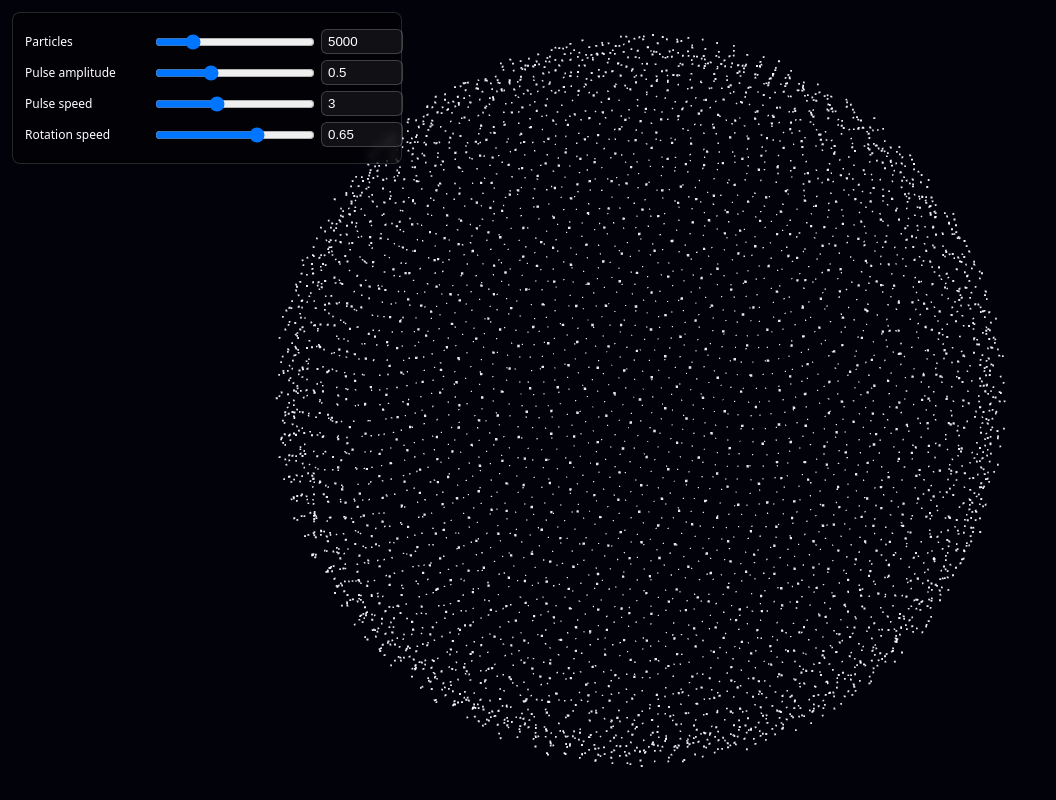
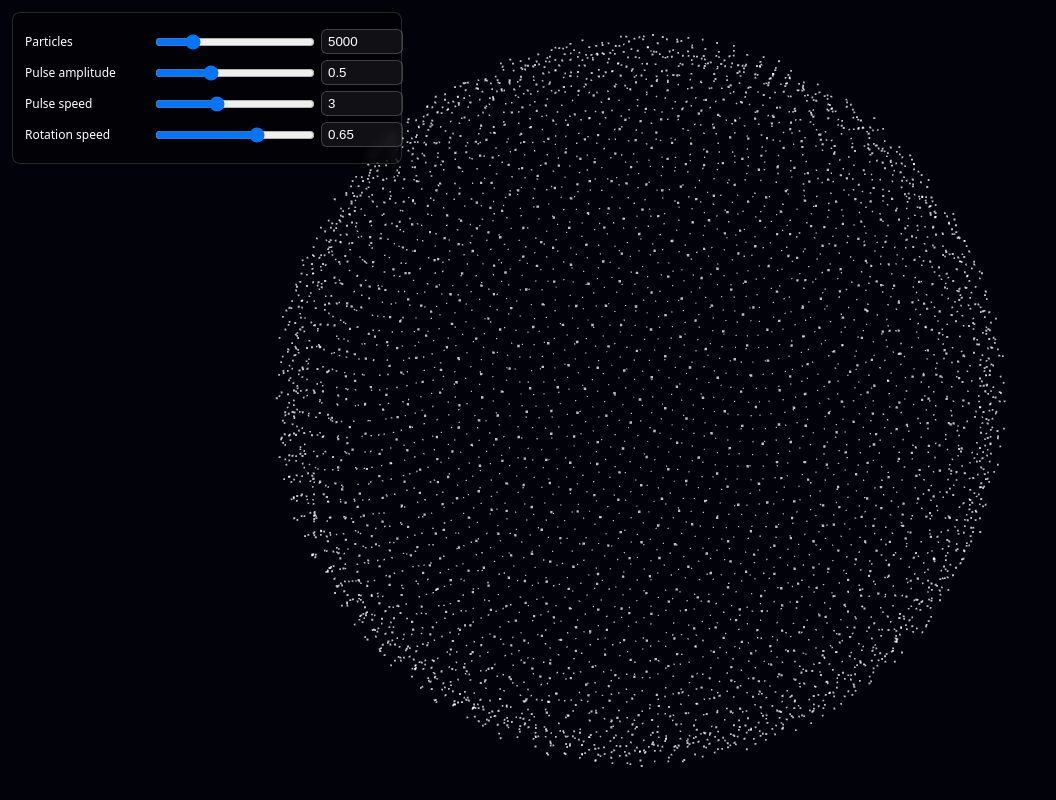
Before and after one commit to Yakksh/dust-sphere, a plain HTML site: page index.html in a window 1280 px wide. Shown: the whole page, without its empty margins (0-1056 px from the left). Drawn offline with nearby package versions, Linux system fonts and the light colour scheme; animation ran at ten frames a second.

Commit message:
Added personalization

```diff
--- a/index.html
+++ b/index.html
@@ -51,6 +51,7 @@
         background: rgba(255,255,255,0.06);
         color: #fff;
       }
+
     </style>
   </head>
   <body>
@@ -79,6 +80,7 @@
       </div>
     </div>
 
+    <!-- Import map so bare specifiers 'three' and 'three/addons/*' resolve from CDN -->
     <script type="importmap">
       {
         "imports": {
@@ -89,9 +91,12 @@
     </script>
 
     <script type="module">
+      // Dust sphere rendered with Three.js Points. Particles are sprite-textured and
+      // animated along surface normals to create a subtle breathing/pulsing effect.
       import * as THREE from 'three';
       import { OrbitControls } from 'three/addons/controls/OrbitControls.js';
 
+      // Simulation constants and live-tunable parameters
       const BASE_RADIUS = 5;
       const params = {
         particleCount: 5000,
@@ -100,29 +105,36 @@
         rotationSpeed: 0.65,
       };
 
+      // Mount point
       const container = document.getElementById('app');
 
       let width = container.clientWidth || window.innerWidth;
       let height = container.clientHeight || window.innerHeight;
 
+      // High-quality renderer with pixel ratio cap for perf
       const renderer = new THREE.WebGLRenderer({ antialias: true, alpha: true });
       renderer.setPixelRatio(Math.min(2, window.devicePixelRatio || 1));
       renderer.setSize(width, height);
       container.appendChild(renderer.domElement);
 
+      // Scene and camera. Near plane kept tiny to support extreme zoom-ins
       const scene = new THREE.Scene();
       scene.background = new THREE.Color(0x02020a);
 
-      const camera = new THREE.PerspectiveCamera(45, width / height, 0.01, 200);
+      const camera = new THREE.PerspectiveCamera(45, width / height, 0.001, 500);
       camera.position.set(0, 0, BASE_RADIUS * 3);
 
+      // Orbit controls tuned for smooth feel and wide zoom range
       const controls = new OrbitControls(camera, renderer.domElement);
       controls.enableDamping = true;
       controls.dampingFactor = 0.07;
       controls.enablePan = false;
-      controls.minDistance = BASE_RADIUS * 1.2;
-      controls.maxDistance = BASE_RADIUS * 6;
+      // Allow very close and very far zoom ranges
+      controls.minDistance = BASE_RADIUS * 0.05;
+      controls.maxDistance = BASE_RADIUS * 20;
+      controls.zoomSpeed = 1.5;
 
+      // Subtle lighting to give the sprite a sense of depth
       const ambient = new THREE.AmbientLight(0xffffff, 0.25);
       scene.add(ambient);
       const dir = new THREE.DirectionalLight(0xffffff, 0.6);
@@ -130,6 +142,8 @@
       scene.add(dir);
 
       let particleCount = params.particleCount;
+      // Build a uniformly-distributed sphere using a Fibonacci spiral. We store
+      // the unit normal for each point so we can offset it on every frame.
       function buildGeometry(count) {
         const positions = new Float32Array(count * 3);
         const normals = new Float32Array(count * 3);
@@ -159,6 +173,7 @@
 
       let geometry = buildGeometry(particleCount);
 
+      // Points material uses a sprite texture for round, soft particles
       const material = new THREE.PointsMaterial({
         size: 0.06,
         sizeAttenuation: true,
@@ -169,12 +184,60 @@
         opacity: 0.9,
       });
 
+      // Default circular sprite generated via canvas
+      function makeCircleTexture(size = 128) {
+        const canvas = document.createElement('canvas');
+        canvas.width = size;
+        canvas.height = size;
+        const ctx = canvas.getContext('2d');
+        const r = size / 2;
+        const gradient = ctx.createRadialGradient(r, r, 0, r, r, r);
+        // Soft radial falloff for a glow-like look
+        gradient.addColorStop(0.0, 'rgba(255,255,255,1.0)');
+        gradient.addColorStop(0.4, 'rgba(255,255,255,0.8)');
+        gradient.addColorStop(1.0, 'rgba(255,255,255,0.0)');
+        ctx.fillStyle = gradient;
+        ctx.beginPath();
+        ctx.arc(r, r, r, 0, Math.PI * 2);
+        ctx.fill();
+        const tex = new THREE.CanvasTexture(canvas);
+        tex.generateMipmaps = true;
+        tex.minFilter = THREE.LinearMipMapLinearFilter;
+        tex.magFilter = THREE.LinearFilter;
+        return tex;
+      }
+
+      function applyTexture(tex) {
+        if (!tex) return;
+        tex.wrapS = THREE.ClampToEdgeWrapping;
+        tex.wrapT = THREE.ClampToEdgeWrapping;
+        material.map = tex;
+        material.alphaTest = 0.02;
+        material.needsUpdate = true;
+      }
+
+      const defaultTexture = makeCircleTexture(128);
+      applyTexture(defaultTexture);
+      // Optional repo-local sprite. If present, we prefer it over the default.
+      const PLACEHOLDER_SPRITE_PATH = 'magic/universe.png';
+      const placeholderLoader = new THREE.TextureLoader();
+      placeholderLoader.load(PLACEHOLDER_SPRITE_PATH, (tex) => {
+        tex.generateMipmaps = true;
+        tex.minFilter = THREE.LinearMipMapLinearFilter;
+        tex.magFilter = THREE.LinearFilter;
+        applyTexture(tex);
+      }, undefined, () => {
+        // If not found, continue with the default canvas sprite
+      });
+
       const points = new THREE.Points(geometry, material);
       scene.add(points);
 
       let running = true;
       let resumeOnVisible = null;
 
+      // Main loop: offset particles along their normals with a sinusoidal pulse
+      // plus a tiny per-point noise term; also rotate the cloud slowly.
       const startTime = performance.now();
       function animate() {
         requestAnimationFrame(animate);
@@ -206,6 +269,7 @@
       }
       animate();
 
+      // Keep renderer/camera in sync with viewport
       function handleResize() {
         const w = container.clientWidth || window.innerWidth;
         const h = container.clientHeight || window.innerHeight;
@@ -215,6 +279,7 @@
       }
       window.addEventListener('resize', handleResize);
 
+      // Auto-pause when the tab is hidden to save resources; resume on return
       function handleVisibility() {
         if (document.hidden) {
           resumeOnVisible = running;
@@ -227,7 +292,7 @@
       }
       document.addEventListener('visibilitychange', handleVisibility);
 
-      // Panel controls
+      // Panel controls (sliders + numeric inputs)
       const pcRange = document.getElementById('pcRange');
       const pcNum = document.getElementById('pcNum');
       const paRange = document.getElementById('paRange');
@@ -237,11 +302,13 @@
       const rsRange = document.getElementById('rsRange');
       const rsNum = document.getElementById('rsNum');
 
+      // Keep paired inputs in sync
       function sync(range, number, value) {
         range.value = String(value);
         number.value = String(value);
       }
 
+      // Bind a UI input pair to a parameter, with optional onChange hook
       function bind(range, number, key, onChange) {
         const set = (v) => {
           const parsed = Number(v);
@@ -267,7 +334,7 @@
       sync(psRange, psNum, params.pulseSpeed);
       sync(rsRange, rsNum, params.rotationSpeed);
 
-      // Rebuild geometry when the number of particles changes
+      // Rebuild buffers when the number of particles changes
       function rebuildParticles(newCount) {
         newCount = Math.max(100, Math.min(20000, Math.floor(newCount)));
         const oldGeometry = geometry;
@@ -278,10 +345,10 @@
         oldGeometry.dispose();
       }
 
-      // Update camera distance bounds when base radius changes
+      // Keep control bounds aligned with the chosen base radius
       function updateCameraBounds() {
-        controls.minDistance = BASE_RADIUS * 1.2;
-        controls.maxDistance = BASE_RADIUS * 6;
+        controls.minDistance = BASE_RADIUS * 0.05;
+        controls.maxDistance = BASE_RADIUS * 20;
       }
       updateCameraBounds();
 
@@ -289,6 +356,9 @@
       bind(paRange, paNum, 'pulseAmplitude');
       bind(psRange, psNum, 'pulseSpeed');
       bind(rsRange, rsNum, 'rotationSpeed');
+
+
+
     </script>
   </body>
   </html>
```
Also changed, not shown: 1 other file.
